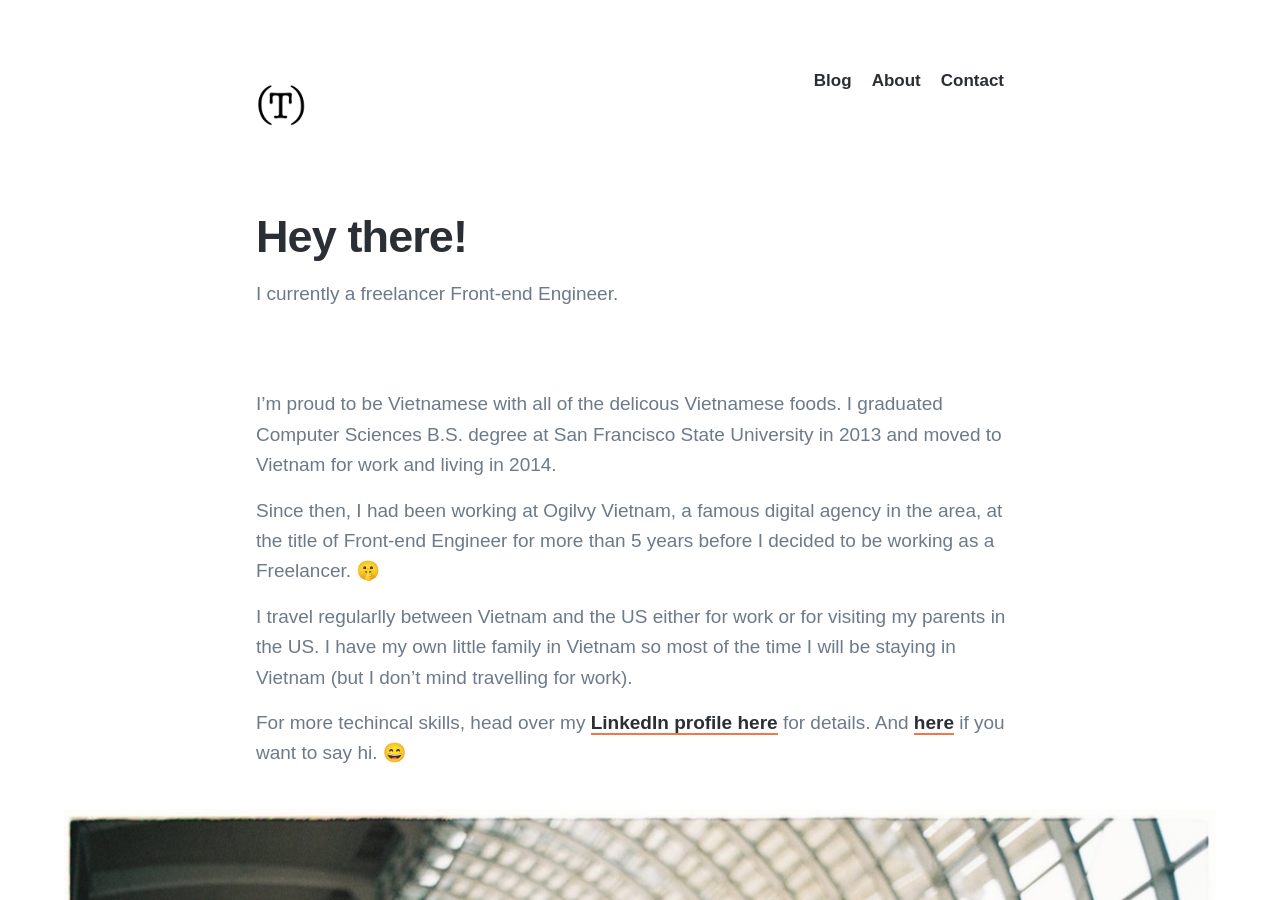
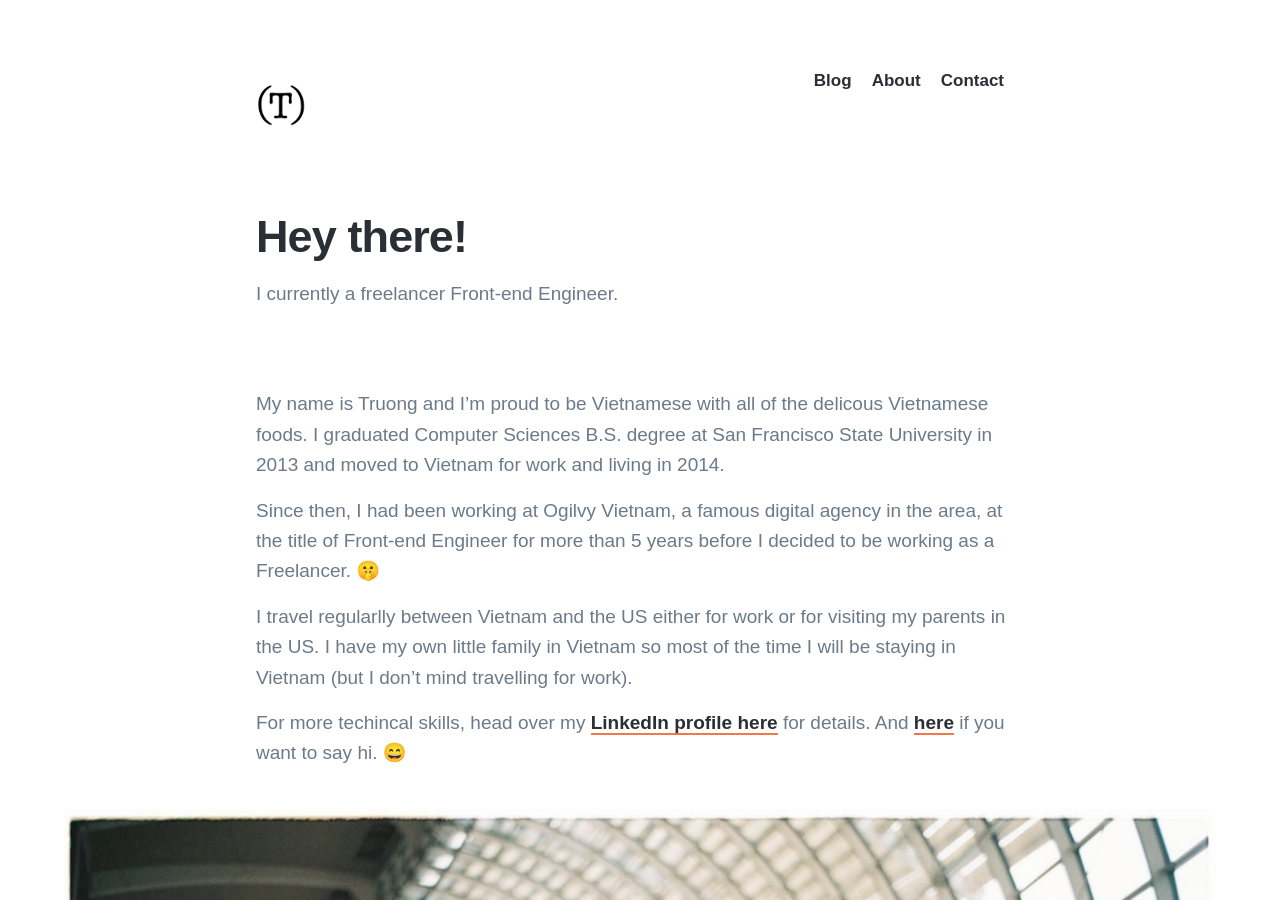
Before and after one commit to truongoi/truongnguyen.io, a Jekyll site: the page built from _pages/about.md, in a window 1280 px wide and 900 px high. Built offline with Jekyll 4.4.1, drawn with Linux system fonts in a browser that asks for light colours; nearby versions of some CDN libraries; some web fonts are replaced; a script that is not in the unit is left out.

Commit message:
Update Page “about”

```diff
--- a/_pages/about.md
+++ b/_pages/about.md
@@ -9,7 +9,7 @@ published: true
 comments: false
 subtitle: I currently a freelancer Front‑end Engineer.
 ---
-I'm proud to be Vietnamese with all of the delicous Vietnamese foods. I graduated Computer Sciences B.S. degree at San Francisco State University in 2013 and moved to Vietnam for work and living in 2014.
+My name is Truong and I'm proud to be Vietnamese with all of the delicous Vietnamese foods. I graduated Computer Sciences B.S. degree at San Francisco State University in 2013 and moved to Vietnam for work and living in 2014.
 
 Since then, I had been working at Ogilvy Vietnam, a famous digital agency in the area, at the title of Front-end Engineer for more than 5 years before I decided to be working as a Freelancer. 🤫
 
```
Also changed, not shown: other parts of _pages/about.md (+1 -1 lines).
